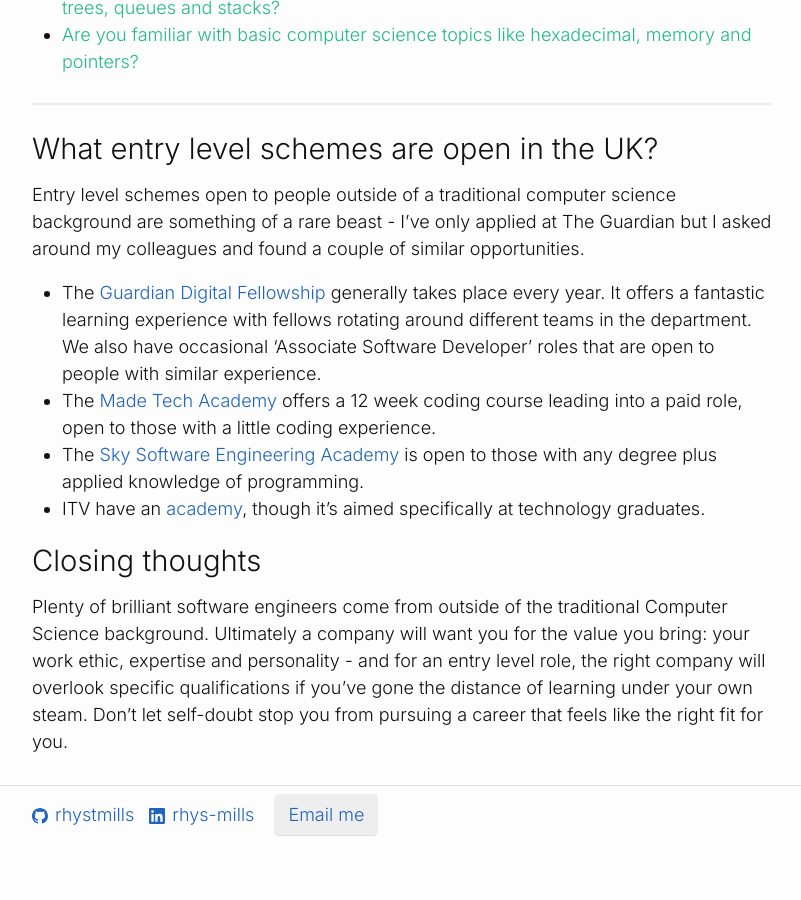
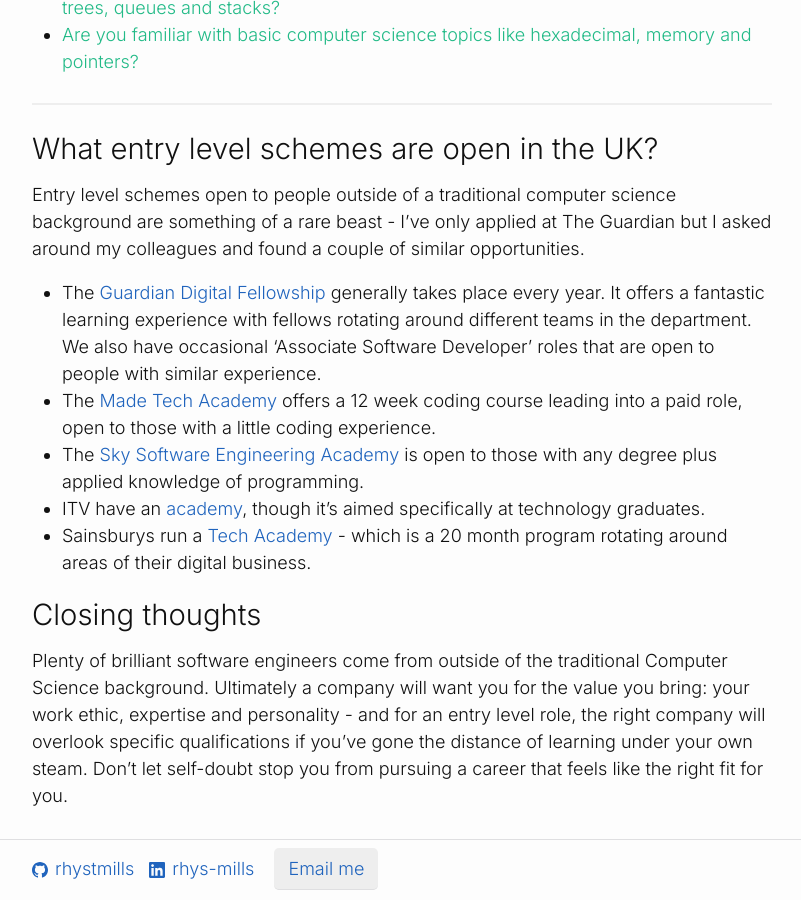
Before and after one commit to rhystmills/rhystmills.github.io, a Jekyll site: the page built from docs/_posts/2021-03-08-switching-careers-into-programming.markdown, in a window 1280 px wide and 900 px high, scrolled down 6677 px. Shown: the whole window, without its empty margins (238-1039 px from the left). Built offline with Jekyll 4.4.1, drawn with Linux system fonts in a browser that asks for light colours; before the commit the page ends 7523 px from its top, so only the background shows below that.

Commit message:
Include sainsburys tech academy in switching careers post

```diff
--- a/docs/_posts/2021-03-08-switching-careers-into-programming.markdown
+++ b/docs/_posts/2021-03-08-switching-careers-into-programming.markdown
@@ -193,6 +193,7 @@
 - The [Made Tech Academy](https://www.madetech.com/careers/academy) offers a 12 week coding course leading into a paid role, open to those with a little coding experience.
 - The [Sky Software Engineering Academy](https://careers.sky.com/earlycareers/software-engineering/#toggle-id-3) is open to those with any degree plus applied knowledge of programming.
 - ITV have an [academy](https://www.itvjobs.com/business-areas/corporate/technology/technology-graduate-scheme), though it's aimed specifically at technology graduates.
+- Sainsburys run a [Tech Academy](https://tech-academy.sainsburys.co.uk/) - which is a 20 month program rotating around areas of their digital business.
 
 ### Closing thoughts
 
```
